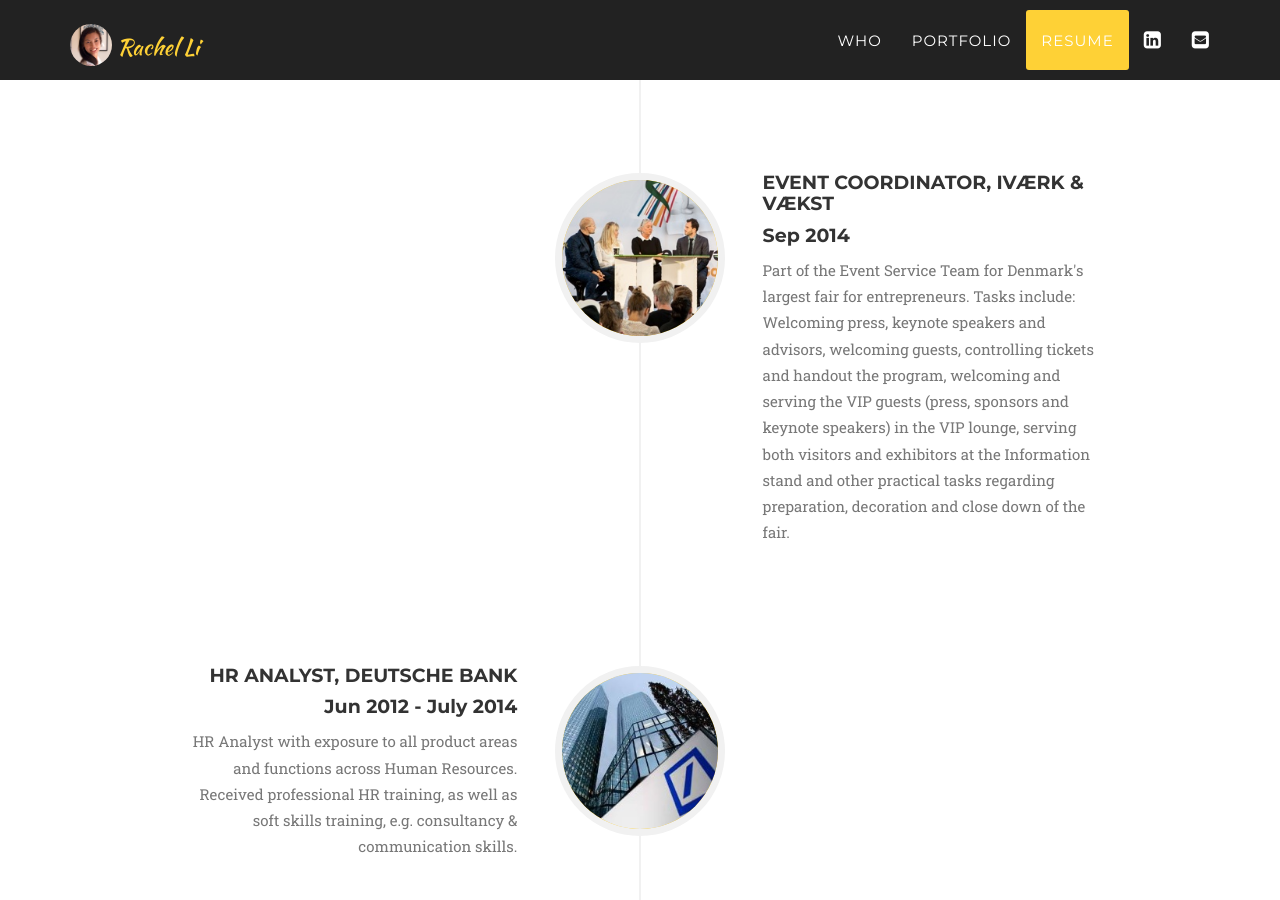
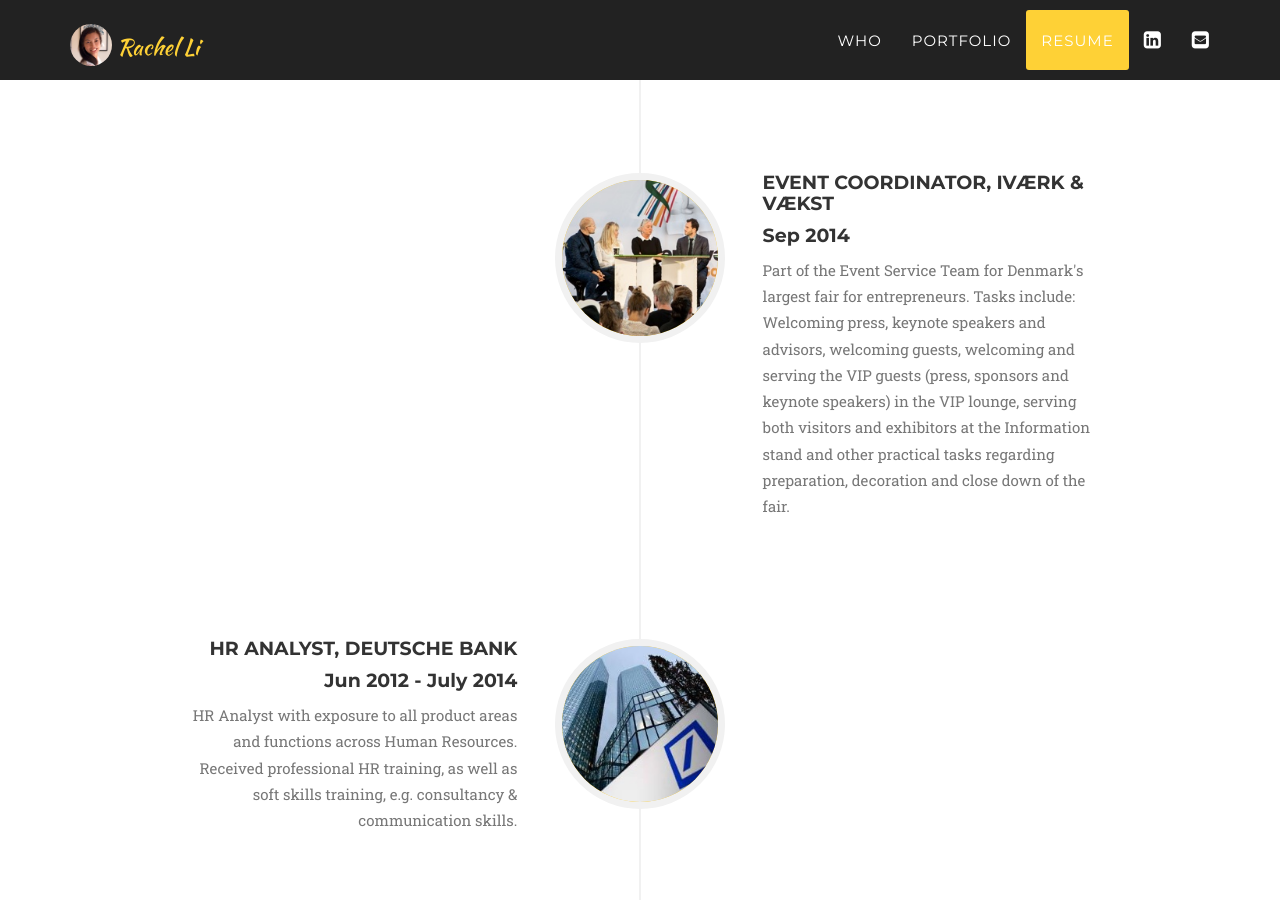
Before and after one commit to rachelsyli/rachelsyli.github.io, a Jekyll site: the page built from index.html, in a window 1280 px wide and 900 px high, scrolled down 3592 px. Built offline with Jekyll 4.4.1, drawn with Linux system fonts in a browser that asks for light colours; some web fonts are replaced.

Commit message:
Updated content

```diff
--- a/_includes/about.html
+++ b/_includes/about.html
@@ -63,7 +63,7 @@
                                 </div>
                                 <div class="timeline-body">
                                     <p>Part of the Event Service Team for Denmark's largest fair for entrepreneurs.
-                                    Tasks include: Welcoming press, keynote speakers and advisors, welcoming guests, controlling tickets and handout the program, welcoming and serving the VIP guests (press, sponsors and keynote speakers) in the VIP lounge, serving both visitors and exhibitors at the Information stand and other practical tasks regarding preparation, decoration and close down of the fair.</p>
+                                    Tasks include: Welcoming press, keynote speakers and advisors, welcoming guests, welcoming and serving the VIP guests (press, sponsors and keynote speakers) in the VIP lounge, serving both visitors and exhibitors at the Information stand and other practical tasks regarding preparation, decoration and close down of the fair.</p>
                                 </div>
                             </div>
                         </li>
```
